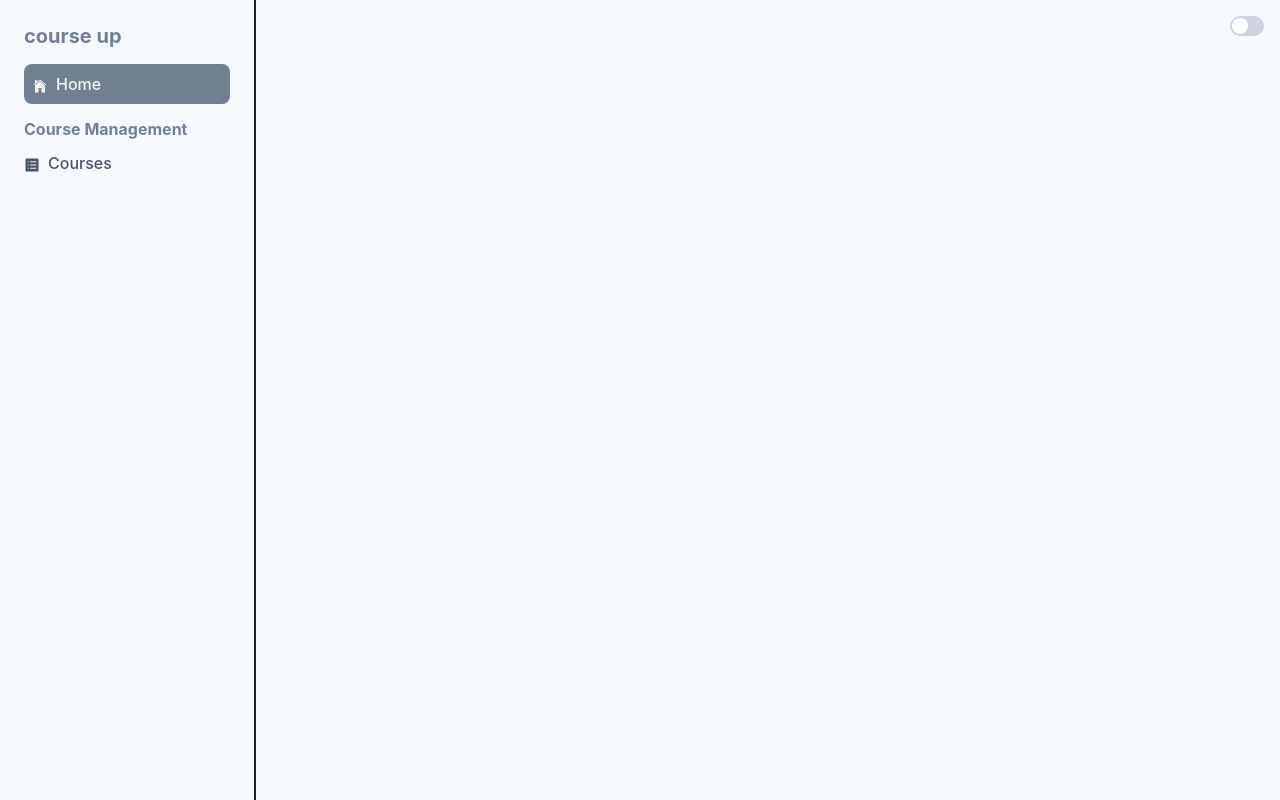
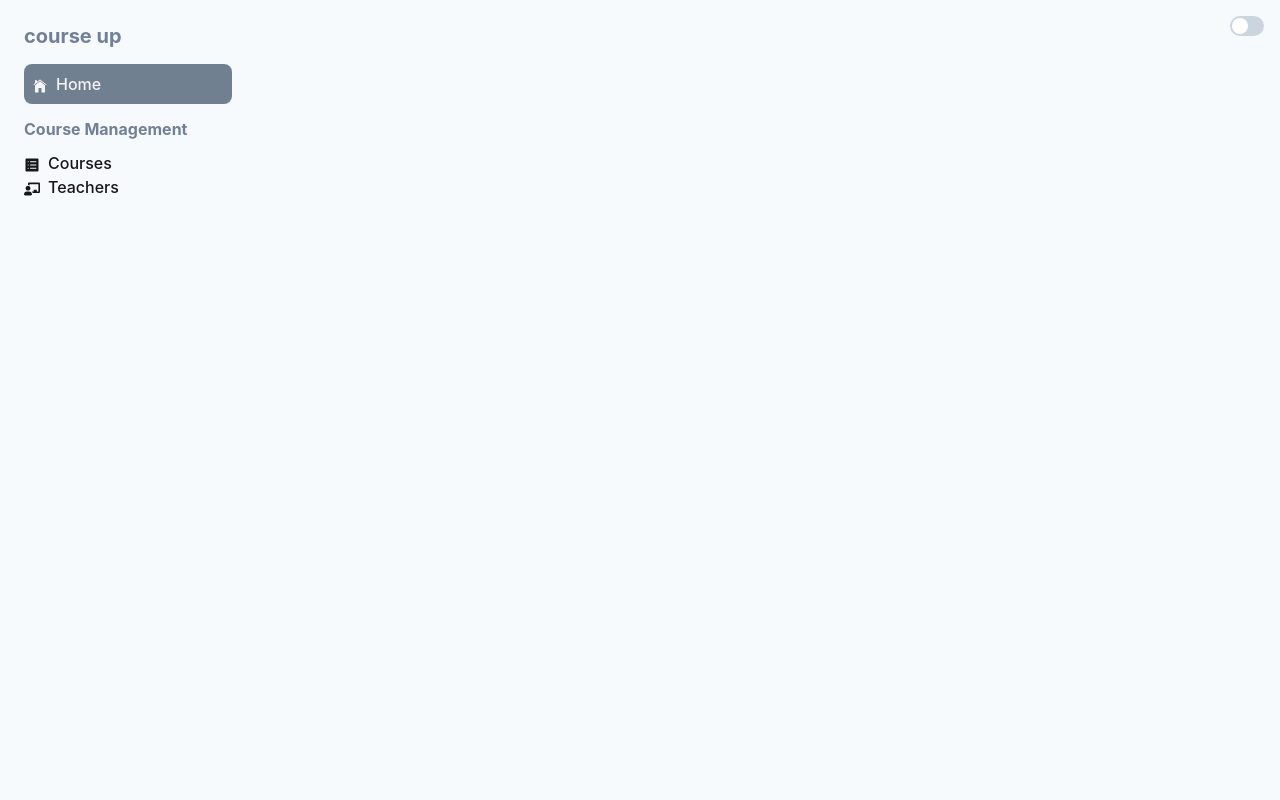
Before and after one commit to tina-coding/course-up-web, a Next.js app: page / in a window 1280 px wide. Built offline with nearby package versions, Linux system fonts and the light colour scheme.

Commit message:
[Layout] Sidebar: Modifies sidebar
Adds link to teachers page on sidebar and updates the dark mode
properties

```diff
--- a/src/components/common/Sidebar.tsx
+++ b/src/components/common/Sidebar.tsx
@@ -1,18 +1,19 @@
-import { useRouter } from 'next/router';
-import NextLink from 'next/link';
 import {
   Box,
-  Grid,
-  GridItem,
+
+
   Heading,
   Link,
   List,
   ListIcon,
   ListItem
 } from '@chakra-ui/react';
-import { IoIosListBox, IoIosHome } from 'react-icons/io';
-import { useDarkModeAttr } from '../../hooks/useDarkModeAttr';
+import NextLink from 'next/link';
+import { useRouter } from 'next/router';
 import { IconType } from 'react-icons';
+import { FaChalkboardTeacher } from 'react-icons/fa';
+import { IoIosHome, IoIosListBox } from 'react-icons/io';
+import { useDarkModeSidebarAttr } from '../../hooks/useDarkModeSidebarAttr';
 
 type SidebarLinkProps = { href: string; name: string; icon: IconType };
 const SidebarLink: React.FC<SidebarLinkProps> = ({ href, name, icon }) => {
@@ -50,24 +51,22 @@ const SidebarGroup: React.FC<SidebarGroupProps> = ({ title }) => {
         {title}
       </Heading>
       {/* List of Links */}
-      <List spacing={2}>
+      <List spacing={4}>
         <SidebarLink href="/courses" name="Courses" icon={IoIosListBox} />
+        <SidebarLink href="/teachers" name="Teachers" icon={FaChalkboardTeacher} />
       </List>
     </Box>
   );
 };
 
 const Sidebar: React.FC = () => {
-  const darkMode = useDarkModeAttr();
+  const darkMode = useDarkModeSidebarAttr();
   return (
     <Box
       p={6}
       height="100vh"
-      borderRight="2px"
-      borderRightColor="gray.800"
-      shadow="md"
+      color="gray.600"
       {...darkMode}
-      color="gray.600"
 		>
 			{/* LOGO, App Title */}
       <Box mb={4}>
--- a/src/hooks/useDarkModeAttr.tsx
+++ b/src/hooks/useDarkModeAttr.ts
@@ -1,6 +1,6 @@
 import { useColorMode } from "@chakra-ui/react";
 
-type DarkModeAttrReturnType = { bg: string, color: string };
+export type DarkModeAttrReturnType = { bg: string, color: string, colorMode: string };
 
 export const useDarkModeAttr = (): DarkModeAttrReturnType => {
 	const { colorMode } = useColorMode();
@@ -13,5 +13,5 @@ export const useDarkModeAttr = (): DarkModeAttrReturnType => {
 	const fontColor = color[colorMode];
 
 
-	return { bg: background, color: fontColor}
+	return { bg: background, color: fontColor, colorMode}
 }
--- /dev/null
+++ b/src/hooks/useDarkModeSidebarAttr.ts
@@ -0,0 +1,19 @@
+import { DarkModeAttrReturnType, useDarkModeAttr } from "./useDarkModeAttr";
+
+
+type DarkModeSidebarAttrReturnType = Record<'borderRight' | 'borderRightColor' | 'boxShadow', string>;
+type DarkModeSidebarReturnType = DarkModeSidebarAttrReturnType & Omit<DarkModeAttrReturnType, 'colorMode'>;
+export const useDarkModeSidebarAttr = (): DarkModeSidebarReturnType => {
+	const { bg, color, colorMode } = useDarkModeAttr();
+
+
+  const borderRightAttr = { light: '0px', dark: '2px' };
+  const borderRightColorAttr = { light: 'transparent', dark: 'gray.800' };
+  const boxShadowAttr = { light: 'xl', dark: 'none' };
+
+  const borderRight = borderRightAttr[colorMode];
+  const borderRightColor = borderRightColorAttr[colorMode];
+  const boxShadow = boxShadowAttr[colorMode];
+
+  return { bg, color, borderRight, borderRightColor, boxShadow };
+};
```
